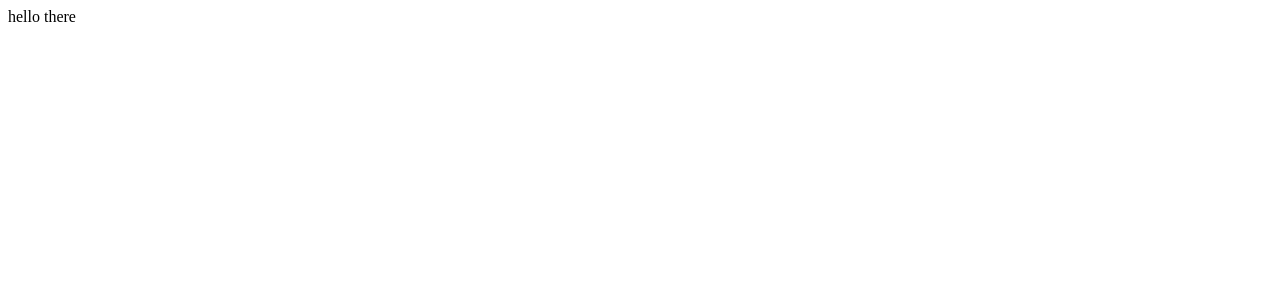
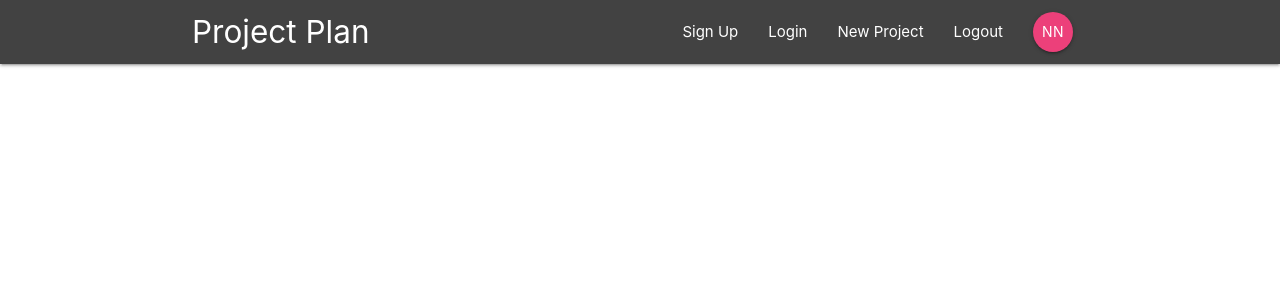
Before and after one commit to shishircse06/reactReduxProjectManager, a React (Create React App) app: page / in a window 1280 px wide. Shown: the top 300 px of the page. Built offline with nearby package versions, Linux system fonts and the light colour scheme.

Commit message:
dummy auth links functional

```diff
--- a/package.json
+++ b/package.json
@@ -8,6 +8,7 @@
     "@testing-library/user-event": "^7.2.1",
     "react": "^16.12.0",
     "react-dom": "^16.12.0",
+    "react-router-dom": "^5.1.2",
     "react-scripts": "3.3.0"
   },
   "scripts": {
--- a/public/index.html
+++ b/public/index.html
@@ -24,6 +24,10 @@
       work correctly both with client-side routing and a non-root public URL.
       Learn how to configure a non-root public URL by running `npm run build`.
     -->
+    <!--Import Google Icon Font-->
+    <link href="https://fonts.googleapis.com/icon?family=Material+Icons" rel="stylesheet">
+      <!--Import materialize.css-->
+    <link rel="stylesheet" href="https://cdnjs.cloudflare.com/ajax/libs/materialize/1.0.0/css/materialize.min.css">
     <title>React App</title>
   </head>
   <body>
--- a/src/App.js
+++ b/src/App.js
@@ -1,12 +1,14 @@
 import React from 'react';
+import { BrowserRouter } from 'react-router-dom';
+import Navbar from './components/layout/Navbar'
 
 function App() {
   return (
-    <div className="App">
-      <header className="App-header">
-        hello there
-      </header>
-    </div>
+  	<BrowserRouter>
+	    <div className="App">
+	      <Navbar />
+	    </div>
+    </BrowserRouter>
   );
 }
 
--- a/src/components/layout/Navbar.js
+++ b/src/components/layout/Navbar.js
@@ -0,0 +1,19 @@
+import React from 'react'
+import { Link } from 'react-router-dom'
+
+import SignInLinks from './SignInLinks'
+import SignOutLinks from './SignOutLinks'
+
+const Navbar = () => {
+	return (
+		<nav className="nav-wrapper grey darken-3">
+			<div className="container">
+				<Link to='/' className='brand-logo'>Project Plan</Link>
+				<SignInLinks />
+				<SignOutLinks />
+			</div>
+		</nav>
+		)
+}
+
+export default Navbar
--- a/src/components/layout/SignInLinks.js
+++ b/src/components/layout/SignInLinks.js
@@ -0,0 +1,16 @@
+import React from 'react'
+import { NavLink } from 'react-router-dom'
+
+const SignInLinks = () => {
+	return (
+		<ul className="right">
+			<li><NavLink to='/'>New Project</NavLink></li>
+			<li><NavLink to='/'>Logout</NavLink></li>
+			<li><NavLink to='/' className='btn btn-floating pink lighten-1'>NN</NavLink></li>
+		</ul>
+
+		)
+
+}
+
+export default SignInLinks
--- a/src/components/layout/SignOutLinks.js
+++ b/src/components/layout/SignOutLinks.js
@@ -0,0 +1,15 @@
+import React from 'react'
+import { NavLink } from 'react-router-dom'
+
+const SignOutLinks = () => {
+	return (
+		<ul className="right">
+			<li><NavLink to='/'>Sign Up</NavLink></li>
+			<li><NavLink to='/'>Login</NavLink></li>
+		</ul>
+
+		)
+
+}
+
+export default SignOutLinks
```
Also changed, not shown: 1 other file (tests, documents, lock files or other folders).
